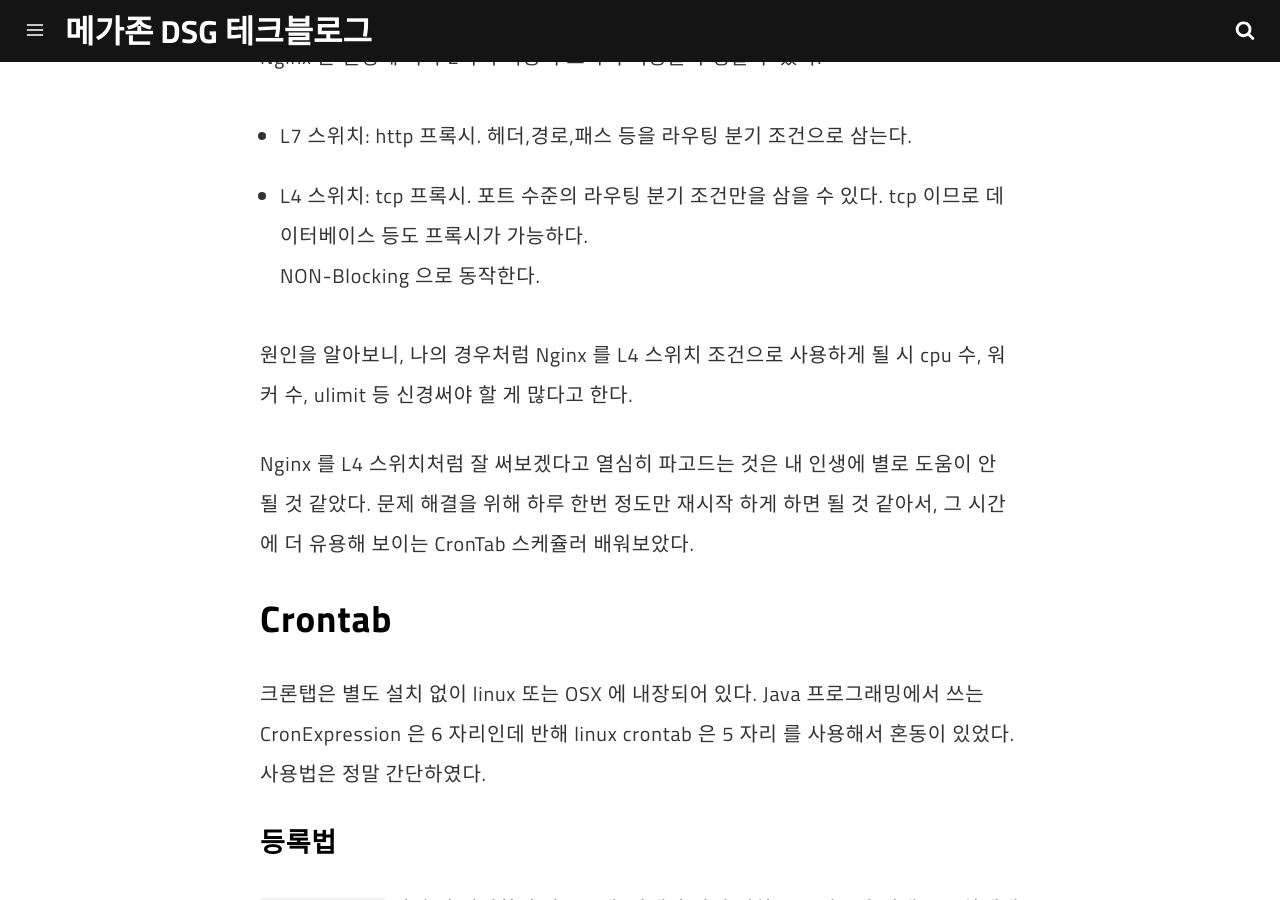
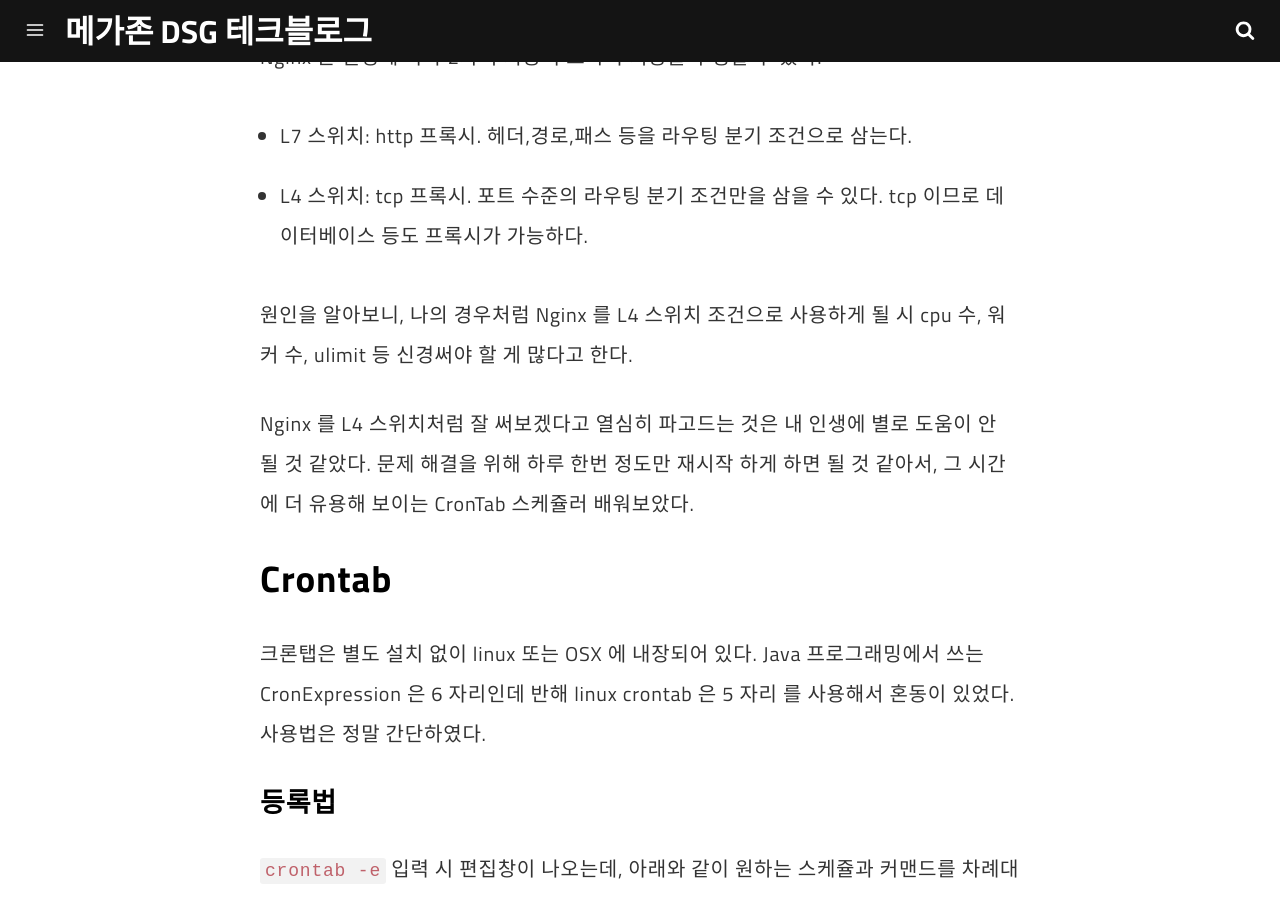
Before and after one commit to MegazoneDSG/megazonedsg.github.io, a Jekyll site: the page built from _posts/2019-09-09-linux-crontab.md, in a window 1280 px wide and 900 px high, scrolled down 600 px. Built offline with Jekyll 4.4.1, drawn with Linux system fonts in a browser that asks for light colours; comment, search, counter and statistics services are not loaded.

Commit message:
new post

```diff
--- a/_posts/2019-09-09-linux-crontab.md
+++ b/_posts/2019-09-09-linux-crontab.md
@@ -22,7 +22,6 @@ Nginx 는 설정에 따라 2가지 기능의 프록시 기능을 수행할 수
 
 - L7 스위치: http 프록시.  헤더,경로,패스 등을 라우팅 분기 조건으로 삼는다.
 - L4 스위치: tcp 프록시.  포트 수준의 라우팅 분기 조건만을 삼을 수 있다. tcp 이므로 데이터베이스 등도 프록시가 가능하다.
-NON-Blocking 으로 동작한다.
 
 원인을 알아보니, 나의 경우처럼 Nginx 를 L4 스위치 조건으로 사용하게 될 시 cpu 수, 워커 수, ulimit 등 신경써야 할 게 많다고 한다.
 
```
